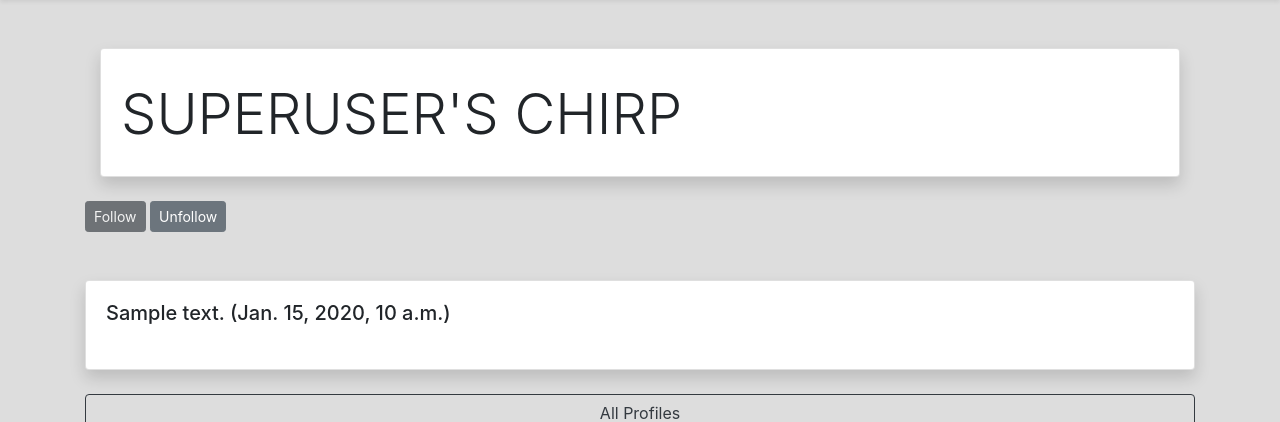
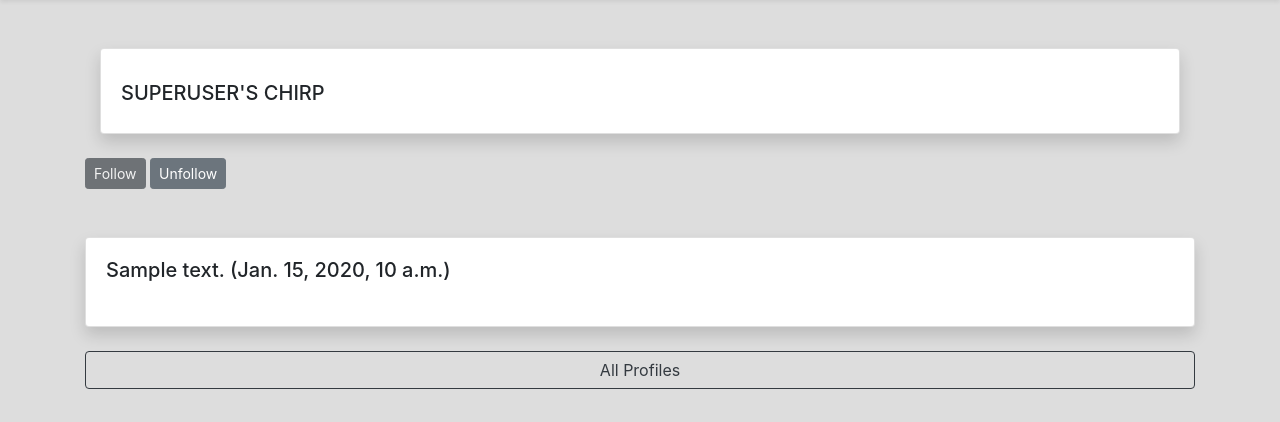
Before and after one commit to DennisCodeInstituteBC/Chirp, a Django app: page /profile/1 in a window 1280 px wide. Shown: the part 62-484 px from the top of the page. Run offline with Django 4.2, Linux system fonts and the light colour scheme; a user stored in the database is signed in; data comes from the database, SQL or seed files in the repository; tables that the repository leaves empty hold one stand-in row (values such as "Sample post"); some libraries are stand-ins or nearby versions.

Commit message:
add bootstrap to profile page JRE 09-10-2024 1504

```diff
--- a/chirpsocial/templates/chirpsocial/profile.html
+++ b/chirpsocial/templates/chirpsocial/profile.html
@@ -9,7 +9,7 @@
             <div class="card shadow mb-4">
                 <div class="card-body">
                     <h5 class="card-title">
-                        <h5 class="display-4 text-uppercase">
+                        <h5 class="display-5 text-uppercase">
                             {{ profile.user.username }}'s Chirp
                         </h5>
                 </div>
```
